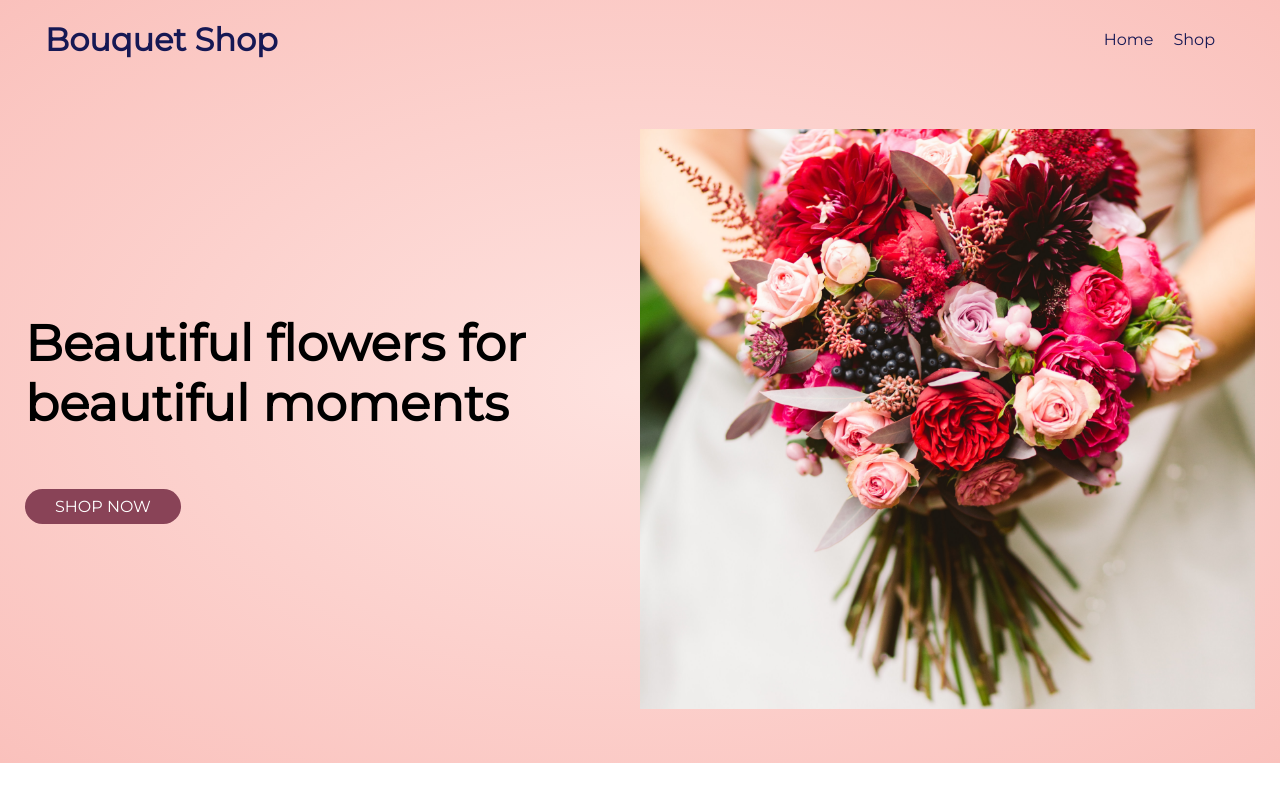
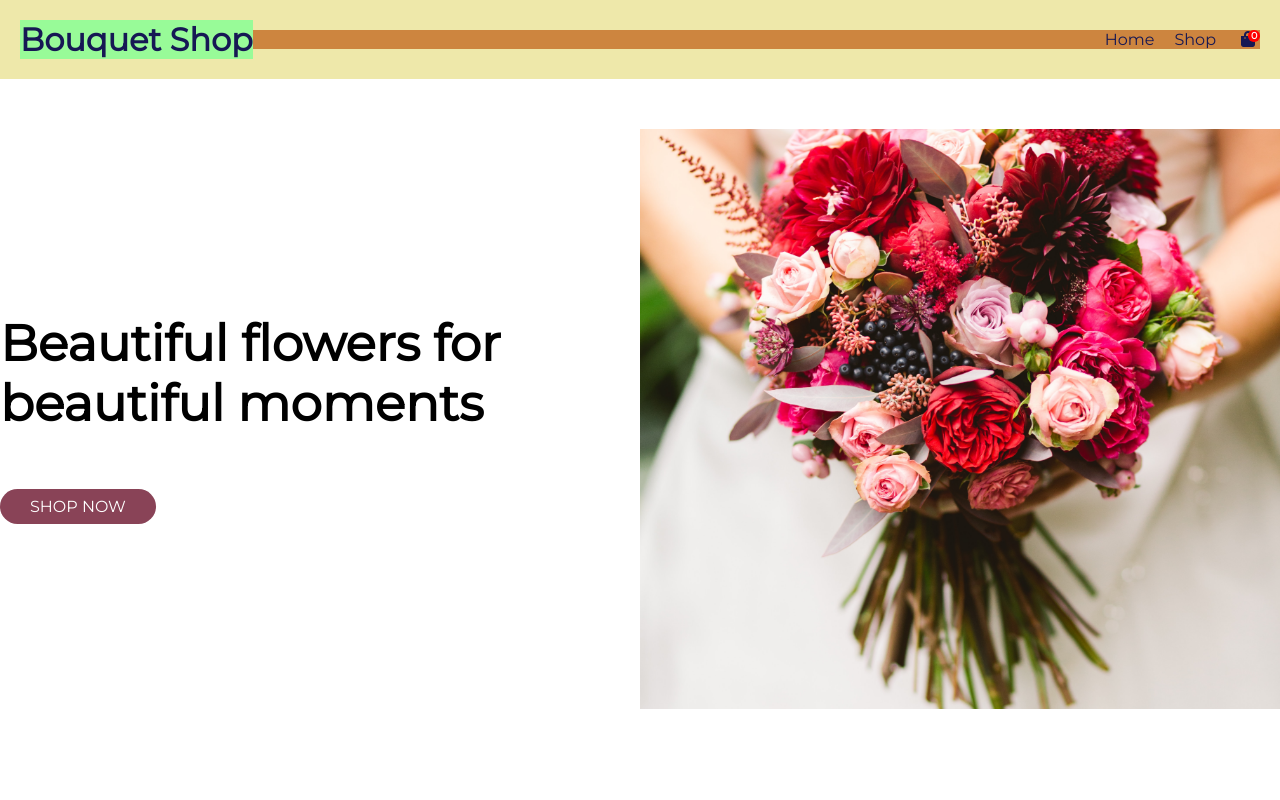
Before and after one commit to fernanda-veiga/shopping-cart, a React (Create React App) app: page / in a window 1280 px wide. Built offline with nearby package versions, Linux system fonts and the light colour scheme.

Commit message:
Fixed teh styling of the Header component. Added a cart icon that will show the number of items in the cart.

```diff
--- a/src/components/Header.js
+++ b/src/components/Header.js
@@ -4,20 +4,36 @@ import "../styles/Header.css";
 
 function Header() {
   return (
-    <header className="navbar">
+    <header>
+      <div className="navbar">
         <div className="logo">
           <h1>Bouquet Shop</h1>
         </div>
         <nav>
           <ul>
+            <li>
               <Link className="link" to="/">
-            <li>Home</li>
+                Home
               </Link>
+            </li>
+            <li>
               <Link className="link" to="/shop">
-            <li>Shop</li>
+                Shop
               </Link>
+            </li>
+            <li>
+              <div className="cart">
+                <div className="cart-icon">
+                  <i class="fas fa-shopping-bag"></i>
+                </div>
+                <div className="cart-number">
+                  <p>0</p>
+                </div>
+              </div>
+            </li>
           </ul>
         </nav>
+      </div>
     </header>
   );
 }
--- a/src/styles/App.css
+++ b/src/styles/App.css
@@ -4,12 +4,12 @@
   box-sizing: border-box;
 }
 
-.App {
+/*.App {
   background: radial-gradient(#fee2df, #fac1bc);
-}
+}*/
 
-.container {
+/*.container {
   max-width: 1300px;
   margin: auto;
   padding: 0 25px;
-}
+}*/
--- a/src/styles/Header.css
+++ b/src/styles/Header.css
@@ -1,31 +1,68 @@
+header {
+  background-color: orchid;
+}
+
 .navbar {
+  background-color: palegoldenrod;
+  max-width: 1300px;
+  margin: auto;
+  padding: 20px;
   display: flex;
   align-items: center;
-  padding: 20px;
 }
 
-nav {
-  flex-grow: 1;
-  text-align: right;
-}
-
-nav ul {
-  display: inline-block;
-  list-style-type: none;
-}
-
-nav ul li {
-  display: inline-block;
-  margin-right: 20px;
-}
-
-nav ul .link {
-  text-decoration: none;
-  color: #161854;
-  font-family: "Montserrat", sans-serif;
+.logo {
+  background-color: palegreen;
 }
 
 .logo h1 {
   color: #161854;
   font-family: "Montserrat", sans-serif;
 }
+
+nav {
+  flex-grow: 1;
+  text-align: right;
+  background-color: peru;
+}
+
+nav ul {
+  display: inline-block;
+  list-style: none;
+}
+
+nav ul li {
+  display: inline-block;
+  margin-left: 20px;
+  font-family: "Montserrat", sans-serif;
+}
+
+nav ul .link {
+  text-decoration: none;
+  color: #161854;
+}
+
+.cart {
+  position: relative;
+  padding: 0px 5px;
+}
+
+.cart-icon {
+  color: #161854;
+}
+
+.cart-number {
+  background-color: red;
+  width: 1.2em;
+  height: 1.2em;
+  border-radius: 50%;
+  position: absolute;
+  top: 0;
+  right: 0;
+  color: white;
+  font-size: 0.6em;
+  font-weight: 700;
+  display: flex;
+  justify-content: center;
+  align-items: center;
+}
```
Lines whose indentation alone changed are shown as unchanged.
